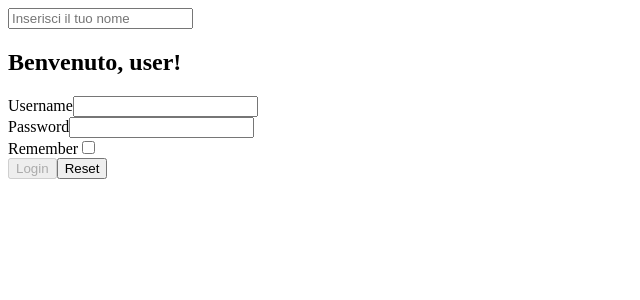
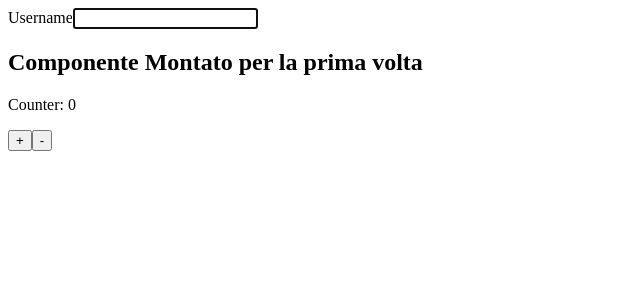
Before and after one commit to DavideNicolosi7/Esercizi-Develhope, a React (Vite) app: page / in a window 1280 px wide. Shown: the top 300 px of the page, without its empty margins (0-640 px from the left). Built offline with nearby package versions, Linux system fonts and the light colour scheme.

Commit message:
aggiunta cartella useRef

```diff
--- a/src/App.tsx
+++ b/src/App.tsx
@@ -1,11 +1,12 @@
 import InteractiveWelcome from "./FormControllati/InteractiveWelcome";
 import UncontrolledLogin from "./FormIncontrollati/UncontrolledLogin";
 import MultiButton from "./GestioneEventi/MultiButton";
+import FocusableInput from "./useRef/FocusableInput";
 
 export function App() {
   return (
     <div>
-      <InteractiveWelcome />
+      <FocusableInput />
     </div>
   );
 }
--- a/src/main.tsx
+++ b/src/main.tsx
@@ -1,6 +1,11 @@
+import React from "react";
 import { createRoot } from "react-dom/client";
 import { App } from "./App";
 
 const root = document.getElementById("root")!;
 
-createRoot(root).render(<App />);
+createRoot(root).render(
+  <React.StrictMode>
+    <App />
+  </React.StrictMode>
+);
--- /dev/null
+++ b/src/useRef/Counter.tsx
@@ -0,0 +1,38 @@
+import { useEffect, useRef, useState } from "react";
+
+type CounterProps = {
+  initialValue: number;
+};
+
+type CounterDirection = "up" | "down";
+
+export default function Counter({ initialValue }: CounterProps) {
+  const [counter, setCounter] = useState(initialValue);
+
+  const directionRef = useRef<CounterDirection | null>(null);
+  const prevDirection = useRef<CounterDirection | null>(null);
+
+  useEffect(() => {
+    let newDirection: CounterDirection | null = null;
+
+    if (counter > initialValue) {
+      newDirection = "up";
+    } else if (counter < initialValue) {
+      newDirection = "down";
+    }
+
+    if (newDirection && newDirection !== prevDirection.current) {
+      directionRef.current = newDirection;
+      prevDirection.current = newDirection;
+      console.log("Direzione :", directionRef.current);
+    }
+  }, [counter, initialValue]);
+
+  return (
+    <div>
+      <p>Counter: {counter}</p>
+      <button onClick={() => setCounter((c) => c + 1)}>+</button>
+      <button onClick={() => setCounter((c) => c - 1)}>-</button>
+    </div>
+  );
+}
--- /dev/null
+++ b/src/useRef/FocusableInput.tsx
@@ -0,0 +1,28 @@
+/*
+Crea un componente FocusableInput che renderizza un tag input. Non appena il componente viene renderizzato, il tag input dovrebbe essere automaticamente messo a fuoco.
+Utilizzando StrictMode, crea un componente con un effetto che stampa un messaggio solo quando il componente è montato per la prima volta. Usa un ref per tenere traccia se il componente è montato o meno.
+Modifica il componente Counter in modo che ogni volta che il valore del contatore cambia, il valore di un ref venga aggiornato per contenere la direzione del cambiamento (cioè "up" o "down") rispetto alla prop initialValue. Stampa il valore del ref nella console solo quando è diverso dal valore precedente.
+*/
+
+import { useEffect, useRef } from "react";
+import MountedComponent from "./MountedComponent";
+import Counter from "./Counter";
+
+export default function FocusableInput() {
+  const inputRef = useRef<HTMLInputElement>(null);
+
+  useEffect(() => {
+    if (inputRef.current) {
+      inputRef.current.focus();
+    }
+  }, []);
+
+  return (
+    <div>
+      <label htmlFor="username">Username</label>
+      <input ref={inputRef} name="username" />
+      <MountedComponent />
+      <Counter initialValue={0} />
+    </div>
+  );
+}
--- /dev/null
+++ b/src/useRef/MountedComponent.tsx
@@ -0,0 +1,18 @@
+import { useEffect, useRef } from "react";
+
+export default function MountedComponent() {
+  const hasMountedRef = useRef(false);
+
+  useEffect(() => {
+    if (!hasMountedRef.current) {
+      hasMountedRef.current = true;
+      console.log("Montato per la prima volta");
+    }
+  }, []);
+
+  return (
+    <div>
+      <h2>Componente Montato per la prima volta</h2>
+    </div>
+  );
+}
```
